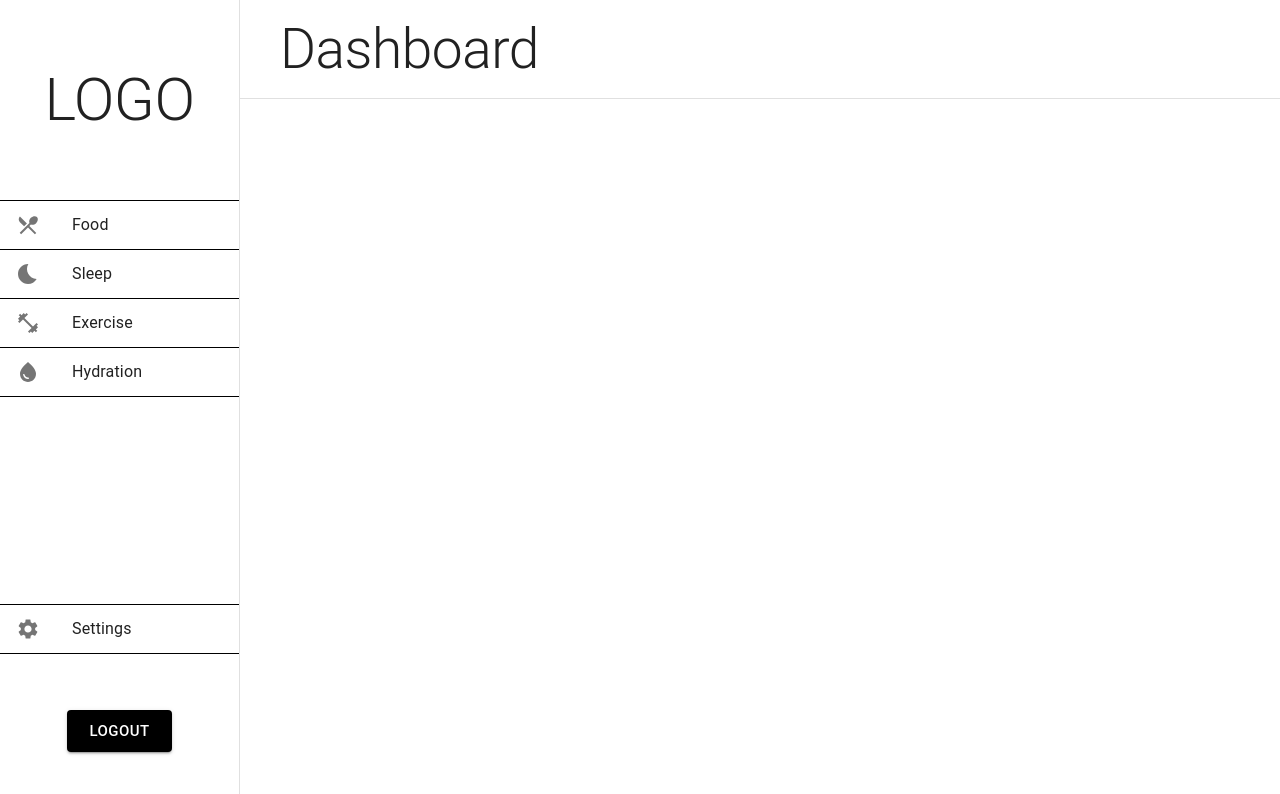
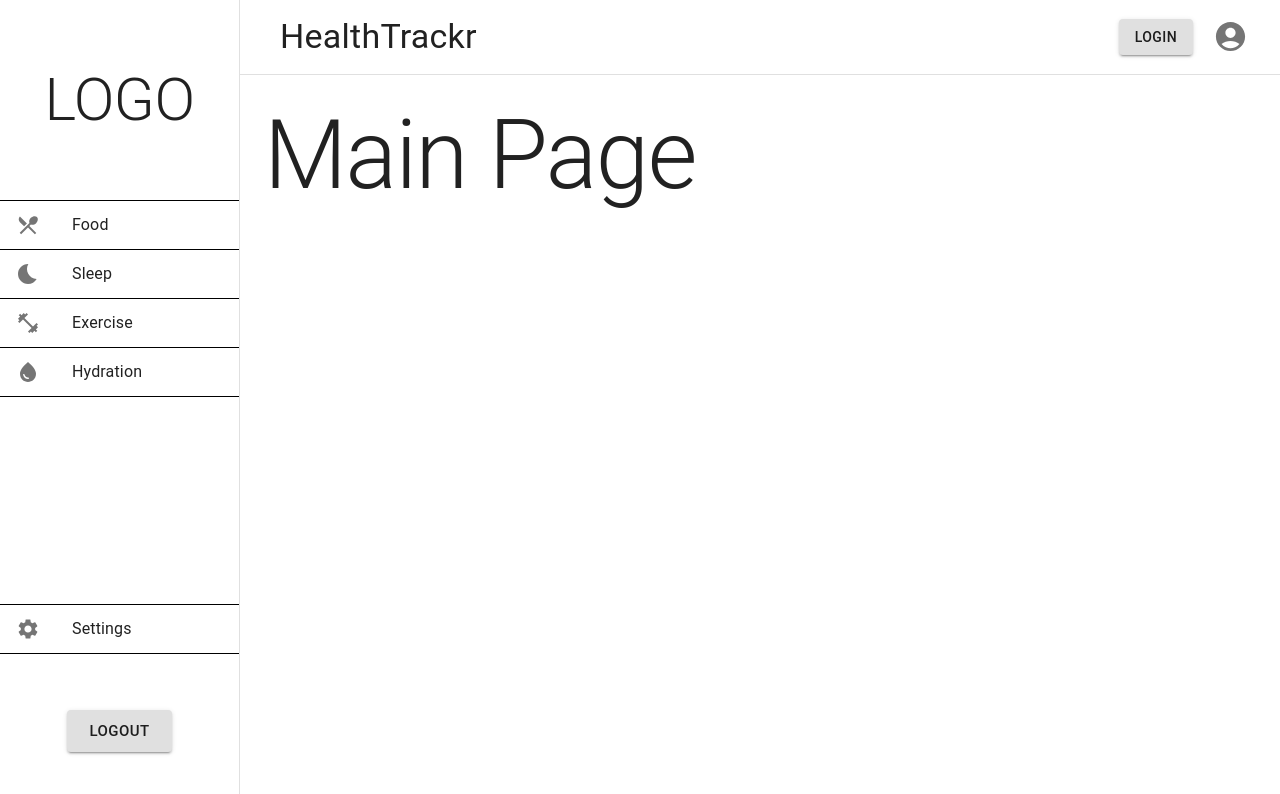
Before and after one commit to RastkoAmun/cmpt276-project, a React (Create React App) app in the folder frontend/: page / in a window 1280 px wide. Shown: the top 794 px of the page. Built offline with nearby package versions, Linux system fonts and the light colour scheme; the HTML template or start-up script is replaced by a standard one.

Commit message:
Upgrade to Navigation bar and adding MainPage template

```diff
--- a/frontend/src/layout/Sidebar.js
+++ b/frontend/src/layout/Sidebar.js
@@ -2,6 +2,7 @@ import React from 'react';
 import { Outlet } from 'react-router-dom';
 import {
   Box,
+  Button,
   CssBaseline,
   Divider,
   Drawer,
@@ -10,6 +11,7 @@ import {
   Typography
 } from '@mui/material';
 import MenuIcon from '@mui/icons-material/Menu';
+import AccountCircleIcon from '@mui/icons-material/AccountCircle';
 
 import SidebarDisplay from './SidebarDisplay';
 import { drawerWidth } from '../utils/constants'
@@ -57,6 +59,7 @@ const Sidebar = (props) => {
         </Drawer>
       </Box>
 
+      {/* Navigation bar */}
       <Box
         sx={{ flexGrow: 1,
               width: { md: `calc(100% - ${drawerWidth}px)`},
@@ -64,14 +67,23 @@ const Sidebar = (props) => {
             }}
       >
         <Toolbar >
-          <Typography variant='h2' fontSize='55px' p={2}>
-            Dashboard
-          </Typography>
-          <Box sx={{ flexGrow: '1' }} />
           <IconButton aria-label="open drawer"
             edge="start" onClick={handleDrawerToggle}
             sx={{ mr: 2, display: { md: 'none' } }} >
             <MenuIcon />
+          </IconButton>
+          <Typography variant='h4' p={2}>
+            HealthTrackr
+          </Typography>
+
+          <Box sx={{ flexGrow: '1' }} />
+
+          <Button variant='contained' color='inherit'
+            sx={{ marginX: 3 }}>LogIn</Button>
+          <IconButton aria-label="open drawer"
+            edge="start" onClick={handleDrawerToggle}
+            >
+            <AccountCircleIcon fontSize='large' />
           </IconButton>
         </Toolbar>
         <Divider />
--- a/frontend/src/layout/SidebarDisplay.js
+++ b/frontend/src/layout/SidebarDisplay.js
@@ -58,8 +58,9 @@ const SidebarDisplay = () => {
         </ListItem>
       </List>
       <Box sx={{ display: 'flex', justifyContent: 'center' }} p={6}>
-        <Button variant='contained' size='large' color='info'
-          sx={{ backgroundColor: 'black' }}> Logout </Button>
+        <Button variant='contained' size='large' color='inherit'>
+          Logout
+        </Button>
       </Box>
     </>
   )
--- /dev/null
+++ b/frontend/src/pages/Login.jsx
@@ -0,0 +1,12 @@
+import React from 'react'
+import { Typography } from '@mui/material'
+
+const Login = () => {
+  return (
+    <Typography variant='h1'>
+      Log-in
+    </Typography>
+  )
+}
+
+export default Login
--- /dev/null
+++ b/frontend/src/pages/MainPage.jsx
@@ -0,0 +1,12 @@
+import React from 'react'
+import { Typography } from '@mui/material'
+
+const MainPage = () => {
+  return (
+    <Typography variant='h1'>
+      Main Page
+    </Typography>
+  )
+}
+
+export default MainPage
```
Also changed, not shown: frontend/src/index.js (+10 -2 lines).
